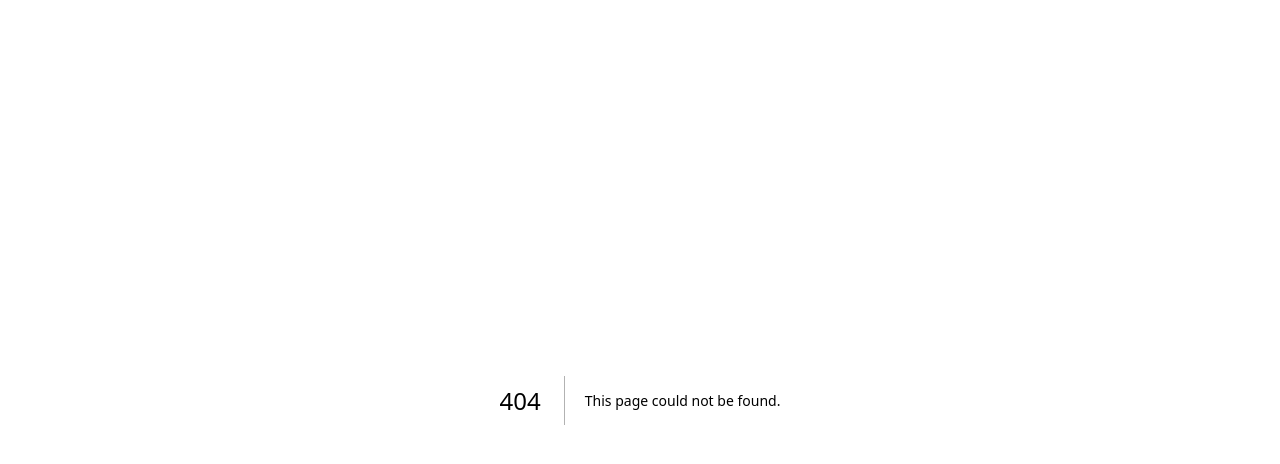
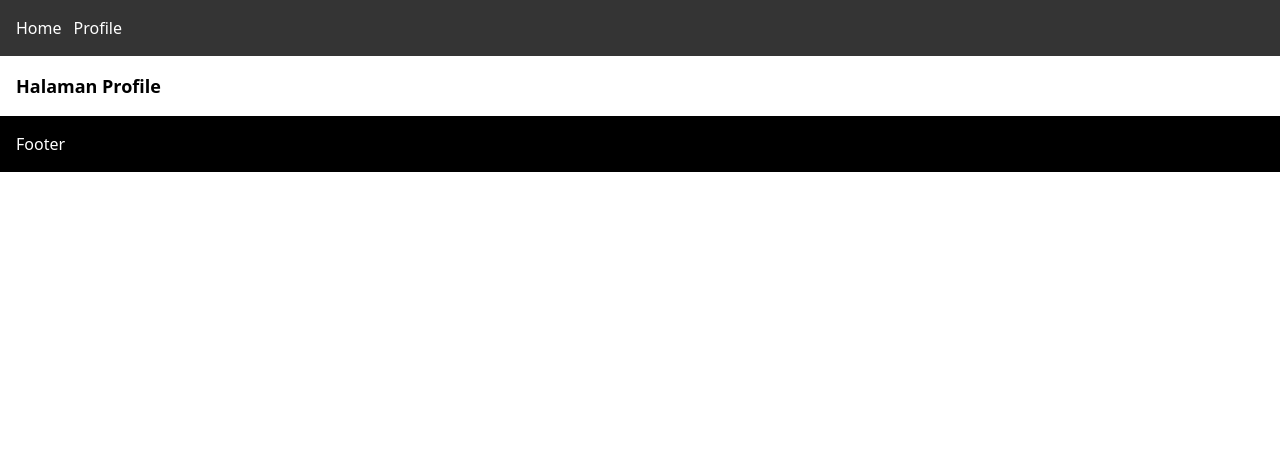
Before and after one commit to goodgenerous/next-js-59, a Next.js app: page /profile in a window 1280 px wide. Before the commit this address had no page. Shown: the top 464 px of the page. Built offline with nearby package versions, Linux system fonts and the light colour scheme.

Commit message:
Tugas - Hari 5

```diff
--- a/components/menu/index.js
+++ b/components/menu/index.js
@@ -1,7 +1,13 @@
 const Menu = () => {
   return (
     <div className="flex gap-3 text-white">
-      <a href="/"> Home </a> <a href="/profile">Profile </a>{" "}
+      <a href="/" className="hover:font-bold">
+        Home{" "}
+      </a>{" "}
+      <a href="/profile" className="hover:font-bold">
+        {" "}
+        Profile{" "}
+      </a>{" "}
     </div>
   );
 };
--- a/layout/index.js
+++ b/layout/index.js
@@ -6,7 +6,7 @@ export default function Layout({ children, metaTitle, metaDescription }) {
   return (
     <>
       <Head>
-        <title> {`Create Next App - ${metaTitle}`} </title>{" "}
+        <title> {`My App - ${metaTitle}`} </title>{" "}
         <meta
           name="description"
           content={metaDescription || "Generated by create next app"}
--- a/pages/index.js
+++ b/pages/index.js
@@ -4,7 +4,7 @@ export default function Home() {
   return (
     <>
       <Layout metaTitle="Home" metaDescription="Welcome to our homepage">
-        <p className="text-lg p-4 font-bold"> This is Content </p>{" "}
+        <p className="text-lg p-4 font-bold"> Halaman Home </p>{" "}
       </Layout>{" "}
     </>
   );
--- /dev/null
+++ b/pages/profile.js
@@ -0,0 +1,11 @@
+import Layout from "@/layout";
+
+export default function Profile() {
+  return (
+    <>
+      <Layout metaTitle="Profile" metaDescription="Profile">
+        <p className="text-lg p-4 font-bold"> Halaman Profile </p>{" "}
+      </Layout>{" "}
+    </>
+  );
+}
```
